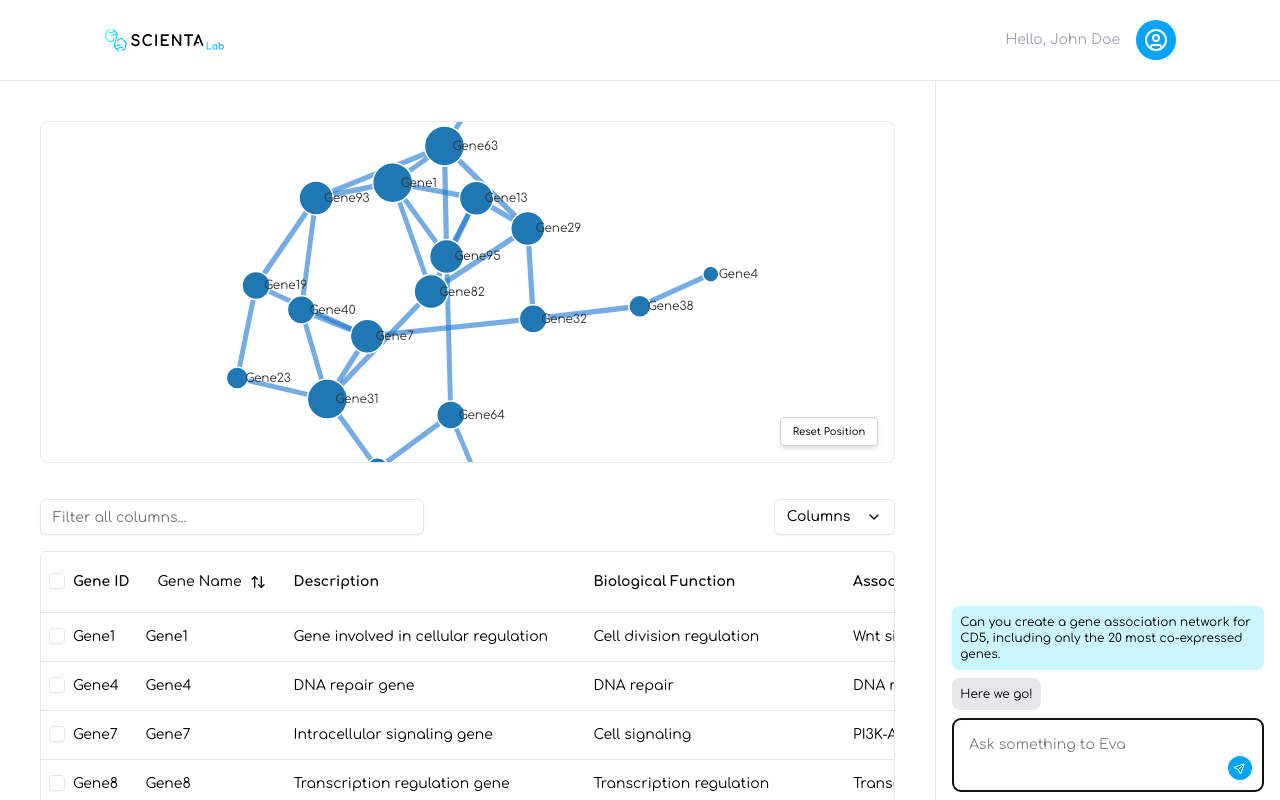
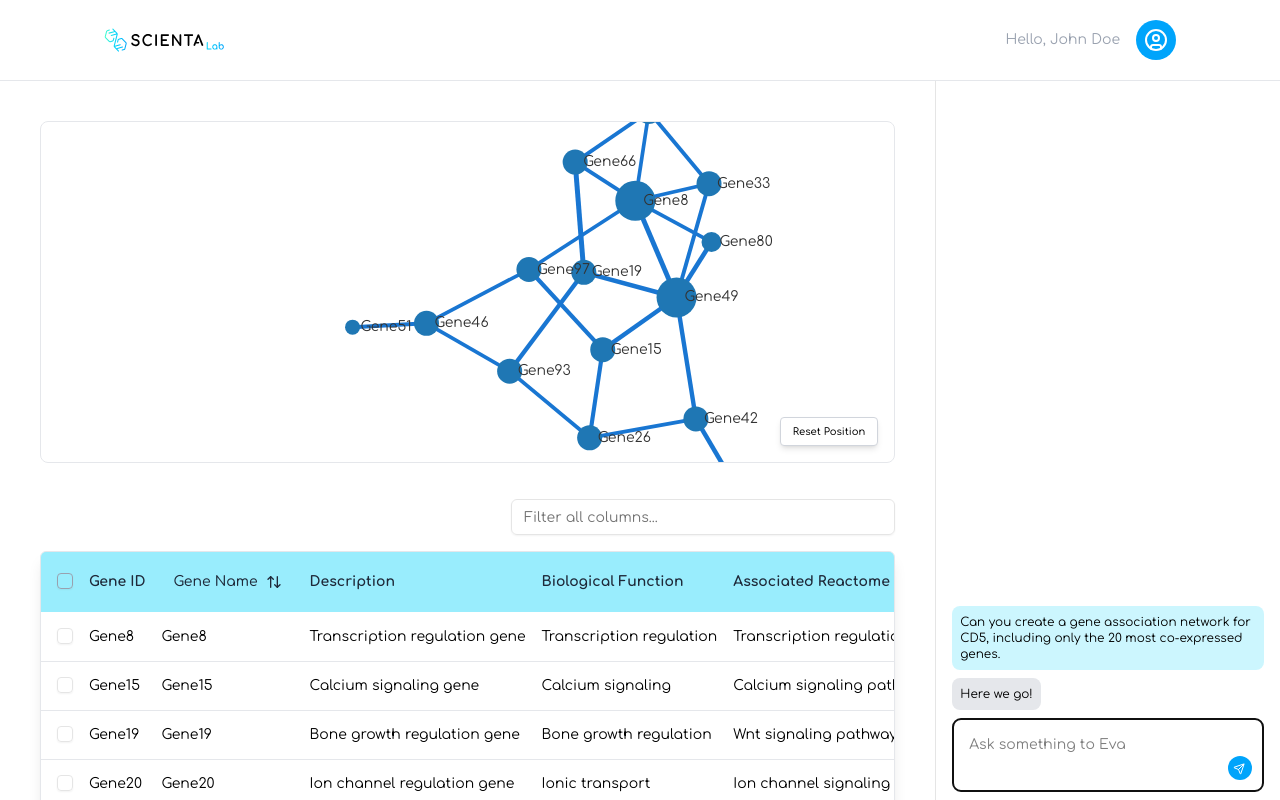
Before and after one commit to borisghidaglia/eva, a Next.js app: page /network-creation in a window 1280 px wide. Both pictures are taken after a click on the element 444 px from the left and 564 px from the top of the page. Built offline with nearby package versions, Linux system fonts and the light colour scheme.

Commit message:
- updates GeneAnnotationTable UI - memo random nodes picking to avoid picking new ones at each rerendering - update network UI

```diff
--- a/app/network-creation/page.tsx
+++ b/app/network-creation/page.tsx
@@ -2,7 +2,7 @@
 
 import * as d3 from "d3";
 import { LucideSend } from "lucide-react";
-import { useEffect, useState } from "react";
+import { useEffect, useMemo, useState } from "react";
 
 import {
   ForceGraph,
@@ -54,6 +54,21 @@ export default function NetworkCreation() {
         console.error("Error fetching gene matrix:", err);
       });
   }, []);
+
+  // Memoize picking 20 random nodes and their edges for the demo
+  const { nodes, links } = useMemo(() => {
+    if (!geneData) return { nodes: [], links: [] };
+    const nodes = d3.shuffle([...geneData.nodes]).slice(0, 20);
+    const nodeIds = new Set(nodes.map((n) => n.id));
+    const links = geneData.edges.filter(
+      (e) =>
+        typeof e.source === "string" &&
+        typeof e.target === "string" &&
+        nodeIds.has(e.source) &&
+        nodeIds.has(e.target),
+    );
+    return { nodes, links };
+  }, [geneData]);
 
   const handleKeyDown = (e: React.KeyboardEvent<HTMLTextAreaElement>) => {
     if (e.key === "Enter" && !e.shiftKey) {
@@ -126,21 +141,6 @@ export default function NetworkCreation() {
     );
   }
 
-  // Pick 20 random nodes and their edges for the demo
-  let nodes: GeneNode[] = [];
-  let links: GeneEdge[] = [];
-  if (geneData) {
-    nodes = d3.shuffle(geneData.nodes).slice(0, 20);
-    const nodeIds = new Set(nodes.map((n) => n.id));
-    links = geneData.edges.filter(
-      (e) =>
-        typeof e.source === "string" &&
-        typeof e.target === "string" &&
-        nodeIds.has(e.source) &&
-        nodeIds.has(e.target),
-    );
-  }
-
   return (
     <div className="h-[calc(100vh-80px)] overflow-hidden border-t border-gray-200">
       <ResizablePanelGroup className="h-full" direction="horizontal">
--- a/components/ForceGraph.tsx
+++ b/components/ForceGraph.tsx
@@ -59,14 +59,15 @@ export function ForceGraph({
     gRef.current = g.node();
 
     // Add a line for each link, and a circle for each node.
+    const maxCorrelation = Math.max(...simLinks.map((d) => Math.abs(d.value)));
+
     const link = g
       .append("g")
-      .attr("stroke", "#999")
-      .attr("stroke-opacity", 0.6)
+      .attr("stroke-opacity", 1)
       .selectAll<SVGLineElement, GeneEdge>("line")
       .data(simLinks)
       .join("line")
-      .attr("stroke-width", (d) => 2 + Math.abs(d.value) * 4)
+      .attr("stroke-width", (d) => (Math.abs(d.value) / maxCorrelation) * 5)
       .attr("stroke", (d) => (d.value > 0 ? "#1976d2" : "#d32f2f"));
 
     // Compute node degree (number of neighbors)
@@ -93,14 +94,11 @@ export function ForceGraph({
 
     const node = g
       .append("g")
-      .attr("stroke", "#fff")
-      .attr("stroke-width", 1.5)
       .selectAll<SVGCircleElement, GeneNode>("circle")
       .data(simNodes)
       .join("circle")
       .attr("r", (d) => scaleR(nodeDegree[d.id] || 0))
       .attr("fill", (d) => color(d.group ?? 1));
-
     // Add gene name labels next to each node
     const labels = g
       .append("g")
@@ -108,7 +106,7 @@ export function ForceGraph({
       .data(simNodes)
       .join("text")
       .text((d) => d.id)
-      .attr("font-size", 12)
+      .attr("font-size", 14)
       .attr("dx", 8)
       .attr("dy", 4)
       .attr("fill", "#333");
--- a/components/GeneAnnotationTable.tsx
+++ b/components/GeneAnnotationTable.tsx
@@ -1,25 +1,24 @@
 "use client";
-
-import * as React from "react";
-import * as d3 from "d3";
 import {
   ColumnDef,
+  ColumnFiltersState,
   flexRender,
   getCoreRowModel,
   getFilteredRowModel,
   getPaginationRowModel,
   getSortedRowModel,
+  SortingState,
   useReactTable,
-  SortingState,
-  ColumnFiltersState,
   VisibilityState,
 } from "@tanstack/react-table";
-import { ArrowUpDown, ChevronDown, MoreHorizontal } from "lucide-react";
+import * as d3 from "d3";
+import { ArrowUpDown, MoreHorizontal } from "lucide-react";
+import { useEffect, useState } from "react";
+
 import { Button } from "@/components/ui/button";
 import { Checkbox } from "@/components/ui/checkbox";
 import {
   DropdownMenu,
-  DropdownMenuCheckboxItem,
   DropdownMenuContent,
   DropdownMenuItem,
   DropdownMenuLabel,
@@ -50,7 +49,7 @@ export const columns: ColumnDef<GeneAnnotation>[] = [
     id: "select",
     header: ({ table }) => (
       <Checkbox
-        className="data-[state=checked]:bg-primary data-[state=checked]:border-none"
+        className="data-[state=checked]:bg-primary mx-2 border-gray-400 data-[state=checked]:border-none"
         checked={
           table.getIsAllPageRowsSelected() ||
           (table.getIsSomePageRowsSelected() && "indeterminate")
@@ -61,7 +60,7 @@ export const columns: ColumnDef<GeneAnnotation>[] = [
     ),
     cell: ({ row }) => (
       <Checkbox
-        className="data-[state=checked]:bg-primary data-[state=checked]:border-none"
+        className="data-[state=checked]:bg-primary mx-2 data-[state=checked]:border-none"
         checked={row.getIsSelected()}
         onCheckedChange={(value) => row.toggleSelected(!!value)}
         aria-label="Select row"
@@ -132,16 +131,13 @@ export const columns: ColumnDef<GeneAnnotation>[] = [
 ];
 
 export function GeneAnnotationTable({ geneIds }: { geneIds?: string[] } = {}) {
-  const [data, setData] = React.useState<GeneAnnotation[]>([]);
-  const [sorting, setSorting] = React.useState<SortingState>([]);
-  const [columnFilters, setColumnFilters] = React.useState<ColumnFiltersState>(
-    [],
-  );
-  const [columnVisibility, setColumnVisibility] =
-    React.useState<VisibilityState>({});
-  const [rowSelection, setRowSelection] = React.useState({});
+  const [data, setData] = useState<GeneAnnotation[]>([]);
+  const [sorting, setSorting] = useState<SortingState>([]);
+  const [columnFilters, setColumnFilters] = useState<ColumnFiltersState>([]);
+  const [columnVisibility, setColumnVisibility] = useState<VisibilityState>({});
+  const [rowSelection, setRowSelection] = useState({});
 
-  React.useEffect(() => {
+  useEffect(() => {
     d3.dsv(";", "/data/Gene_Annotation.csv").then((csv) => {
       let normalized = csv.map((row) => ({
         "Gene ID": row["Gene ID"] ?? "",
@@ -159,8 +155,6 @@ export function GeneAnnotationTable({ geneIds }: { geneIds?: string[] } = {}) {
       setData(normalized);
     });
   }, [geneIds]);
-
-  console.log("data", data);
 
   const table = useReactTable({
     data,
@@ -182,48 +176,28 @@ export function GeneAnnotationTable({ geneIds }: { geneIds?: string[] } = {}) {
   });
 
   return (
-    <div className="w-full">
+    <div>
       <div className="flex items-center gap-2 py-4">
         <Input
           placeholder="Filter all columns..."
           value={table.getState().globalFilter ?? ""}
           onChange={(event) => table.setGlobalFilter(event.target.value)}
-          className="max-w-sm"
+          className="ml-auto max-w-sm"
         />
-        <DropdownMenu>
-          <DropdownMenuTrigger asChild>
-            <Button variant="outline" className="ml-auto border-gray-200">
-              Columns <ChevronDown className="ml-2 h-4 w-4" />
-            </Button>
-          </DropdownMenuTrigger>
-          <DropdownMenuContent align="end">
-            {table
-              .getAllColumns()
-              .filter((column) => column.getCanHide())
-              .map((column) => {
-                return (
-                  <DropdownMenuCheckboxItem
-                    key={column.id}
-                    className="capitalize"
-                    checked={column.getIsVisible()}
-                    onCheckedChange={(value) =>
-                      column.toggleVisibility(!!value)
-                    }
+      </div>
+      <div className="overflow-hidden rounded-md border border-gray-200 shadow-lg">
+        <Table>
+          <TableHeader className="text-white">
+            {table.getHeaderGroups().map((headerGroup) => (
+              <TableRow
+                key={headerGroup.id}
+                className="bg-secondary/40 hover:bg-secondary/40"
+              >
+                {headerGroup.headers.map((header) => (
+                  <TableHead
+                    key={header.id}
+                    className="h-15 font-bold text-gray-800"
                   >
-                    {column.id}
-                  </DropdownMenuCheckboxItem>
-                );
-              })}
-          </DropdownMenuContent>
-        </DropdownMenu>
-      </div>
-      <div className="rounded-md border border-gray-200">
-        <Table>
-          <TableHeader>
-            {table.getHeaderGroups().map((headerGroup) => (
-              <TableRow key={headerGroup.id} className="border-gray-200">
-                {headerGroup.headers.map((header) => (
-                  <TableHead key={header.id} className="h-15 font-bold">
                     {header.isPlaceholder
                       ? null
                       : flexRender(
@@ -241,7 +215,7 @@ export function GeneAnnotationTable({ geneIds }: { geneIds?: string[] } = {}) {
                 <TableRow
                   key={row.id}
                   data-state={row.getIsSelected() && "selected"}
-                  className="data-[state=selected]:bg-secondary/10 border-gray-200"
+                  className="data-[state=selected]:bg-secondary/10 hover:bg-secondary/10 border-gray-200"
                 >
                   {row.getVisibleCells().map((cell) => (
                     <TableCell key={cell.id}>
```
